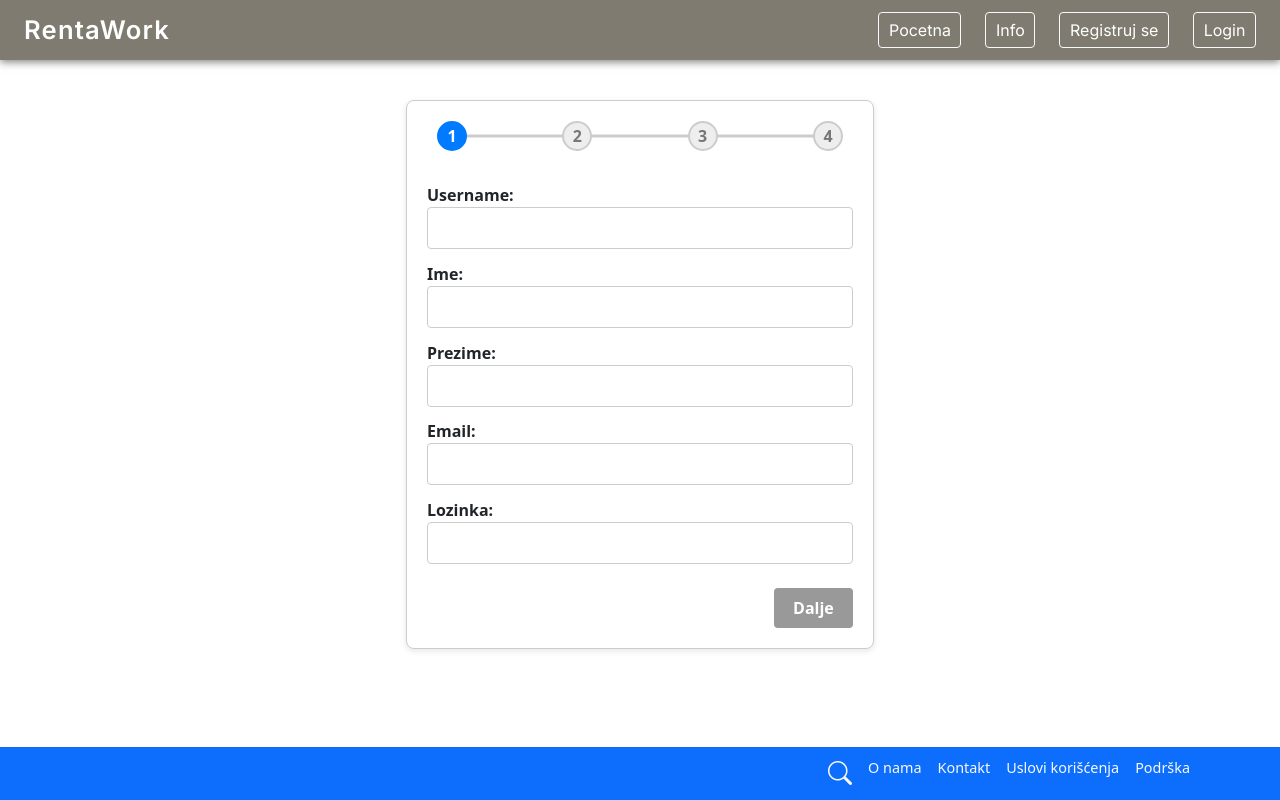
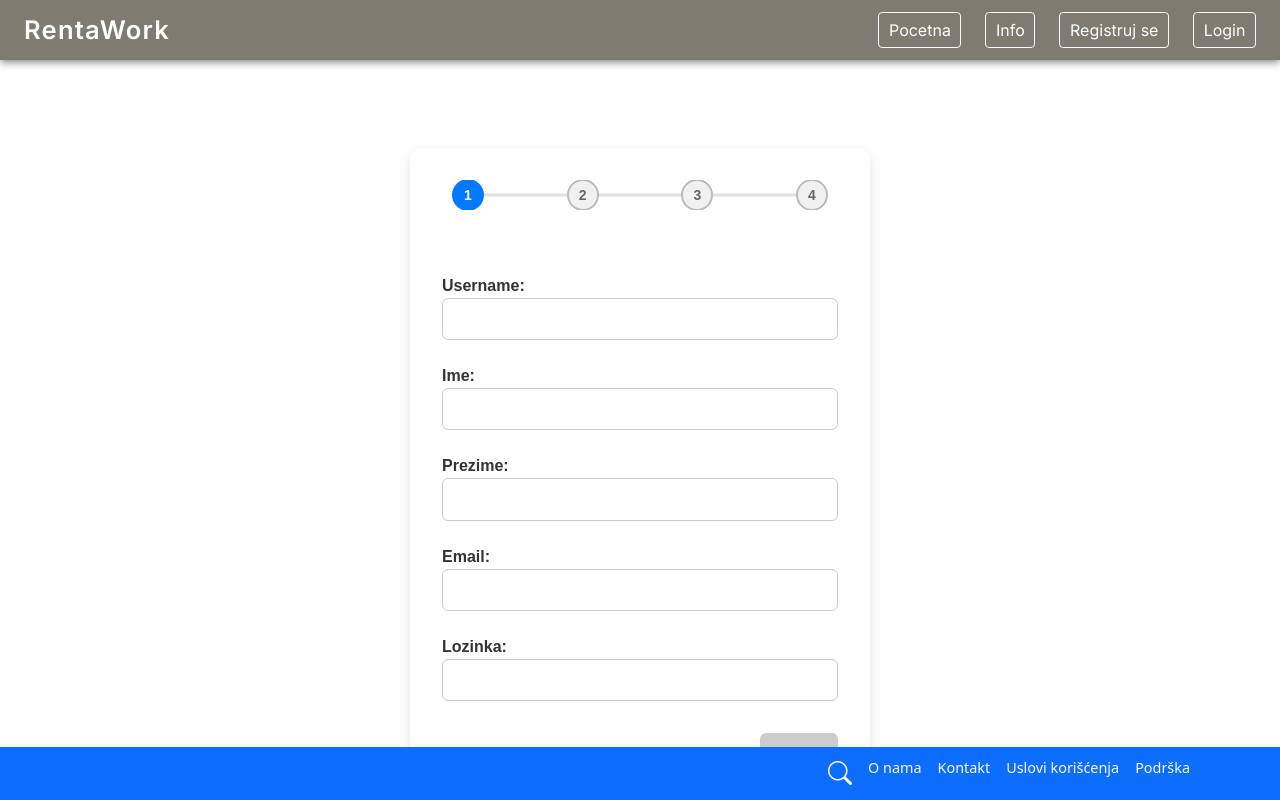
Before and after one commit to mnenadmm/rentaWorks, an Angular app in the folder client/: page /register in a window 1280 px wide. Built offline with nearby package versions, Linux system fonts and the light colour scheme.

Commit message:
prddolsewe

```diff
--- a/client/src/app/auth/registracija/registracija.component.css
+++ b/client/src/app/auth/registracija/registracija.component.css
@@ -1,19 +1,17 @@
-.registracija-wrapper {
-  border: 1px solid #ccc;       /* svetlo siva ivica */
-  border-radius: 8px;           /* blago zaobljenje ivica */
-  padding: 20px;                /* unutrašnji razmak */
-  background-color: #fff;       /* bela pozadina */
-  box-shadow: 0 2px 6px rgba(0,0,0,0.1); /* blaga senka da izgleda lepo */
+.registration-container {
+  max-width: 460px;
+  margin: 4rem auto;
+  padding: 2rem;
+  background-color: #ffffff;
+  border-radius: 12px;
+  box-shadow: 0 4px 12px rgba(0, 0, 0, 0.1);
+  font-family: Arial, sans-serif;
 }
 
-.registration-container {
-  max-width: 500px;
-  margin: 0 auto;
-  padding: 1rem;
-  box-sizing: border-box;
+.registracija-wrapper {
   display: flex;
   flex-direction: column;
-  height: calc(100vh - 120px); /* uzmi u obzir header i footer */
+  gap: 2rem;
 }
 
 .progress-bar {
@@ -28,7 +26,7 @@
   left: 10px;
   right: 10px;
   height: 3px;
-  background-color: #ccc;
+  background-color: #e0e0e0;
   transform: translateY(-50%);
   z-index: 1;
   border-radius: 2px;
@@ -43,19 +41,19 @@
 }
 
 .step {
-  width: 30px;
-  height: 30px;
-  background: #eee;
+  width: 32px;
+  height: 32px;
+  background: #f1f1f1;
   border-radius: 50%;
-  border: 2px solid #ccc;
-  color: #777;
+  border: 2px solid #bbb;
+  color: #666;
   display: flex;
   align-items: center;
   justify-content: center;
   font-weight: bold;
-  cursor: default;
+  font-size: 14px;
+  user-select: none;
   transition: all 0.3s ease;
-  user-select: none;
 }
 
 .step.active {
@@ -70,51 +68,60 @@
   color: white;
 }
 
-.step-content {
-  flex: 1;
-  overflow-y: auto;
-}
-
 label {
   display: block;
-  margin-bottom: 0.8rem;
+  margin-bottom: 0.5rem;
   font-weight: 600;
+  color: #333;
 }
 
 input {
   width: 100%;
-  padding: 0.5rem 0.7rem;
-  box-sizing: border-box;
+  padding: 0.6rem 0.8rem;
+  margin-bottom: 1rem;
   border: 1px solid #ccc;
-  border-radius: 4px;
+  border-radius: 6px;
+  font-size: 14px;
+  outline: none;
+  transition: border 0.3s ease;
+}
+
+input:focus {
+  border-color: #007bff;
 }
 
 .error {
   color: #d9534f;
-  font-size: 0.8rem;
-  margin-top: 0.2rem;
+  font-size: 0.85rem;
+  margin-top: -0.8rem;
+  margin-bottom: 0.8rem;
+}
+
+.step-content {
+  flex: 1;
 }
 
 .buttons {
-  margin-top: 1.5rem;
   display: flex;
   justify-content: flex-end;
-  gap: 0.5rem;
+  gap: 1rem;
+  margin-top: 1rem;
 }
 
 button {
-  padding: 0.5rem 1.2rem;
+  padding: 0.6rem 1.4rem;
   border: none;
-  border-radius: 4px;
+  border-radius: 6px;
   background-color: #007bff;
   color: white;
   font-weight: 600;
   cursor: pointer;
   transition: background-color 0.3s ease;
+  font-size: 14px;
 }
 
 button[disabled] {
-  background-color: #999;
+  background-color: #ccc;
   cursor: not-allowed;
 }
 
@@ -124,6 +131,6 @@ button:hover:not([disabled]) {
 
 @media (max-width: 600px) {
   .registration-container {
-    padding: 0.5rem;
+    padding: 1rem;
   }
 }
```
